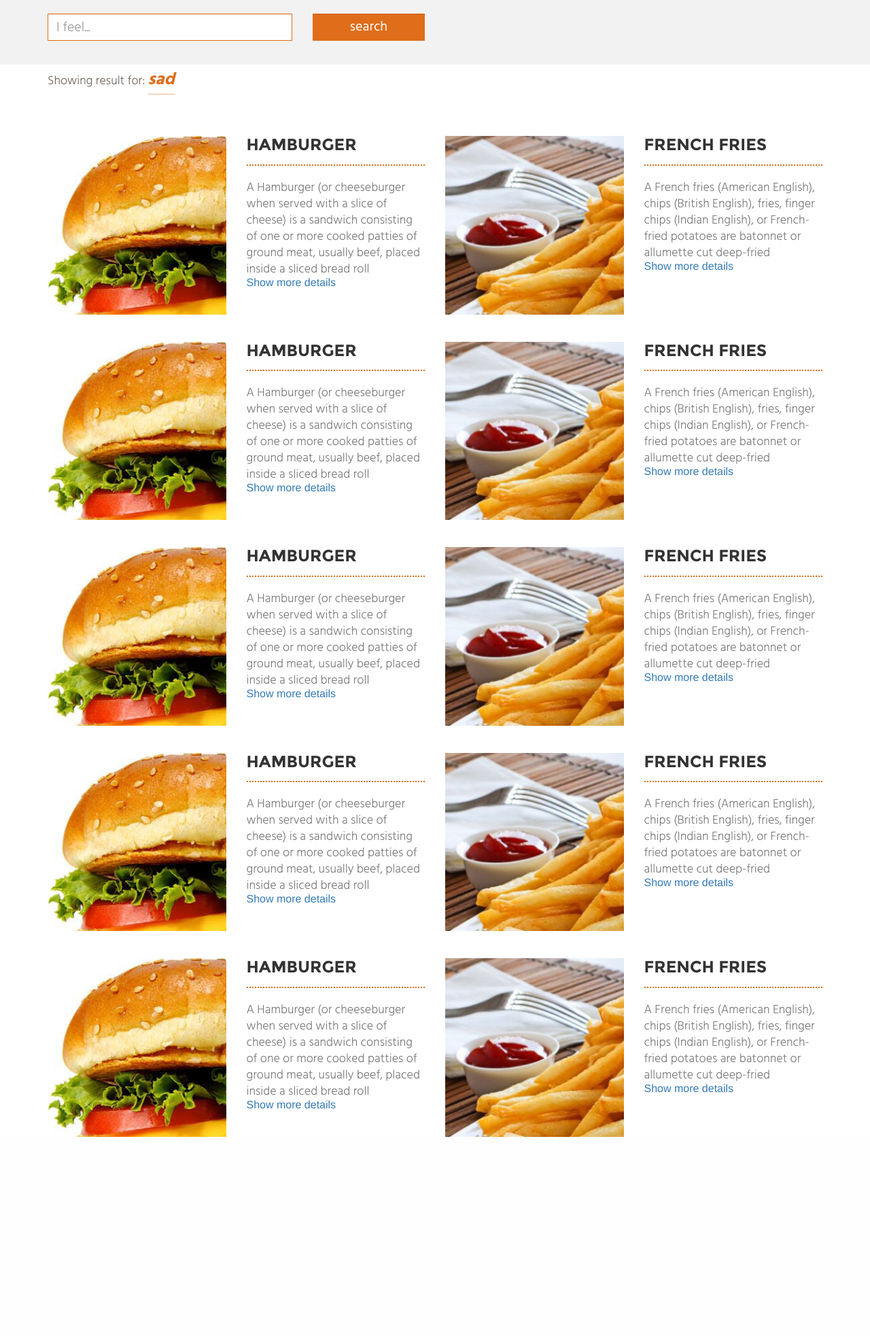
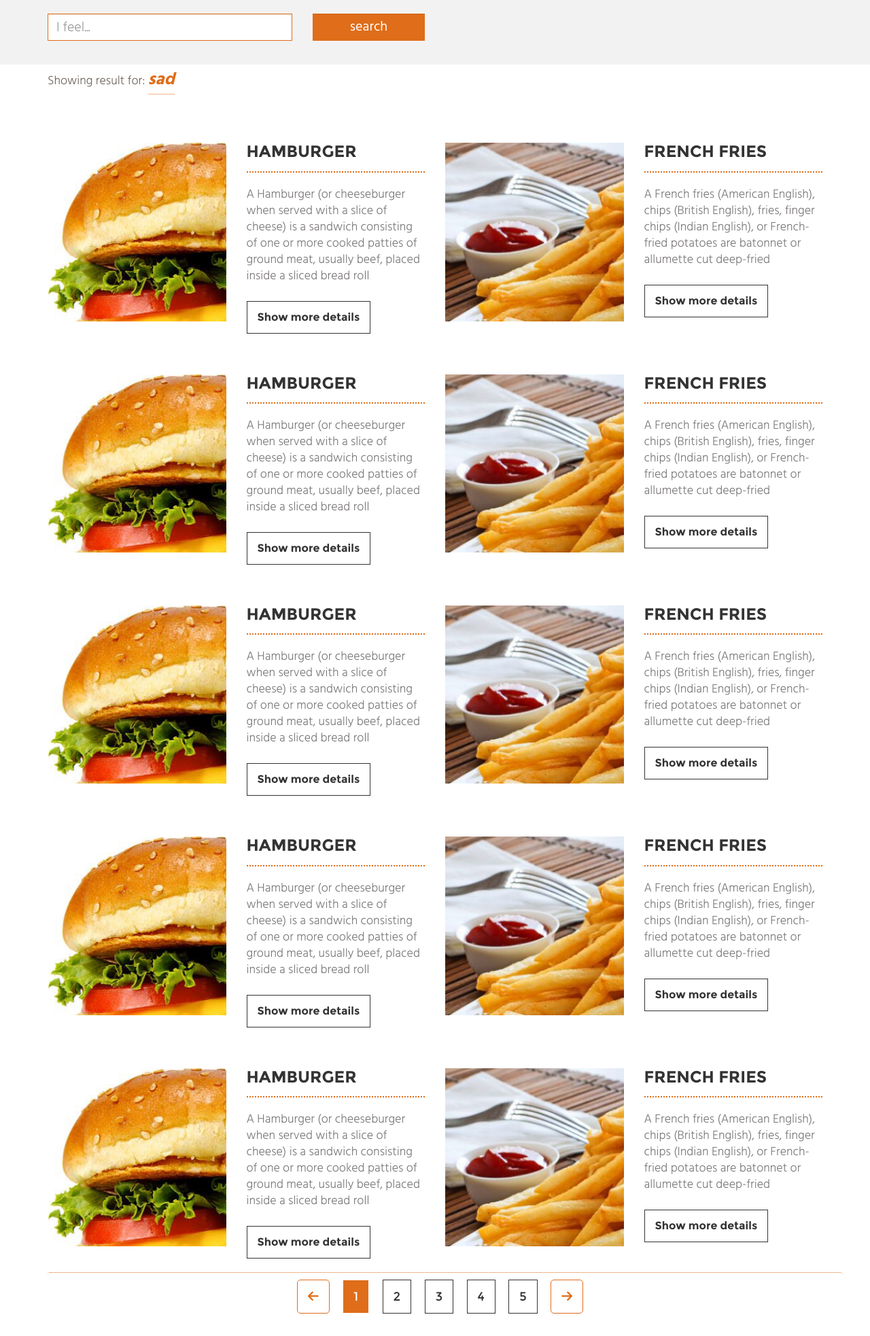
Before and after one commit to janjantandayag/thesis, a PHP site: page /search-result.php in a window 1280 px wide. Shown: the whole page at 68% size. Before the commit the page ends 1673 px from the top, so only its background shows below. Run offline with PHP 8.4, Linux system fonts and the light colour scheme; some libraries are stand-ins or nearby versions.

Commit message:
Modified result-page

```diff
--- a/css/style.css
+++ b/css/style.css
@@ -204,6 +204,50 @@ input, select {
     line-height: 24px;
     margin-top: 20px;
 }
+.search-content .food-button:hover{
+    background: #df6d19;
+    color:#ffffff;
+    border: 1px solid transparent;
+    text-decoration: none;
+    transition: .3s all ease-in;
+
+}
+.search-content .food-button{
+    background: #ffffff;
+    color: #333333;
+    font-family: montserratBold;
+    padding: 15px;
+    display: inline-block;
+    border: 1px solid #333333;
+    margin-top: 25px;
+}
 .search-content .row{
-    margin-top:20px;
+    margin-top:30px;
 }
+.pagination{
+    border-top: 1px dotted #df6d19;
+    text-align: center;
+    padding: 10px 0;
+}
+.pagination a{
+    font-family: montserratRegular;
+    font-size: 112.5%;
+    border: 1px;
+    border-style: solid;
+    padding: 15px;
+    margin-right: 15px;
+    display: inline-block;
+}
+.pagination a{
+    color:#333333;
+}
+.pagination a.active-page{
+    color:#ffffff;
+    background: #df6d19;
+}
+.pagination a.previous, .pagination a.next{
+    color:#df6d19;
+    background: #ffff;
+    border-color: #df6d19;
+    border-radius: 5px;
+}
--- a/search-result.php
+++ b/search-result.php
@@ -180,7 +180,22 @@
 					</div>
 				</div>
 			</div>
-		</div>
+		    <div class="pagination">
+                <div class="container">
+                    <div class="row">
+                        <div class="col-md-12">
+                            <a href="#" class="previous"><span class="fa fa-arrow-left"></span></a>
+                            <a href="#" class="active-page">1</a>
+                            <a href="#">2</a>
+                            <a href="#">3</a>
+                            <a href="#">4</a>
+                            <a href="#">5</a>
+                            <a href="#" class="next"><span class="fa fa-arrow-right"></span></a>
+                        </div>
+                    </div>
+                </div>
+            </div>
+        </div>
 	</section>
 </body>
 </html>
```
